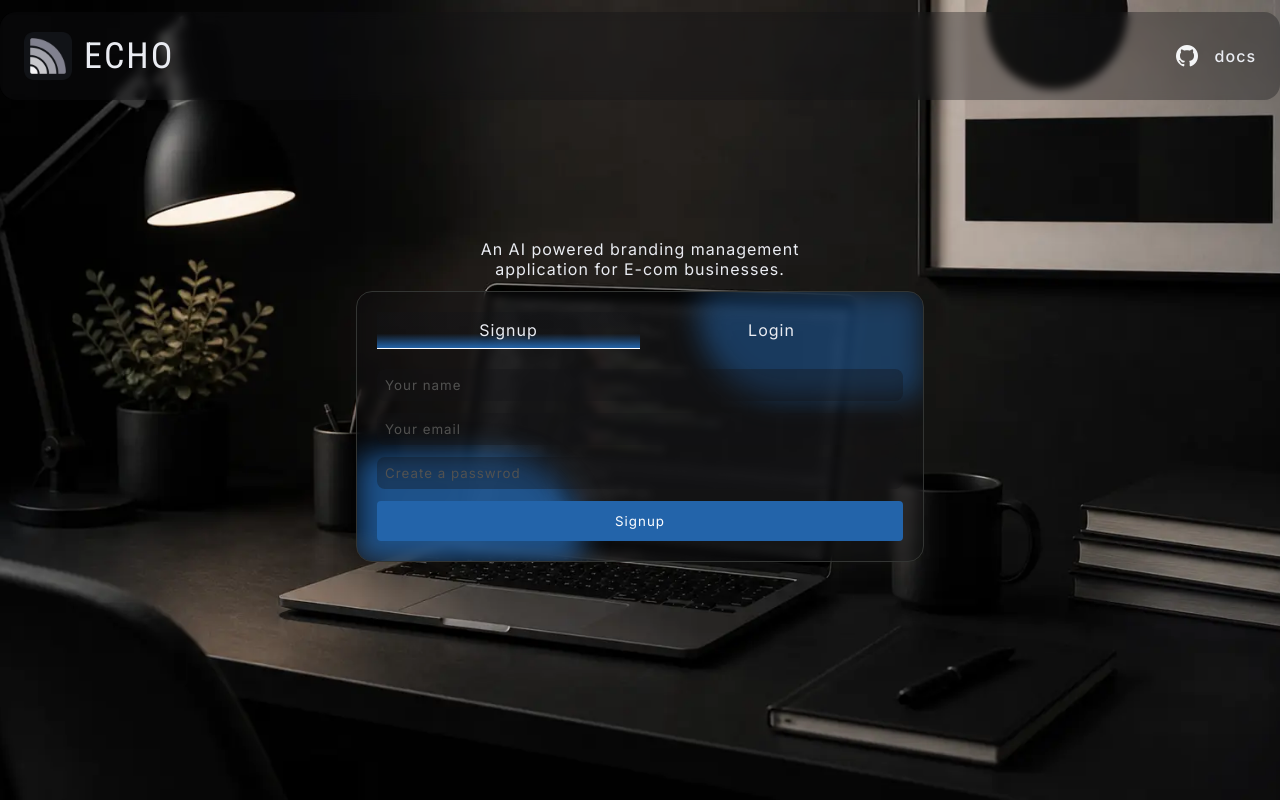
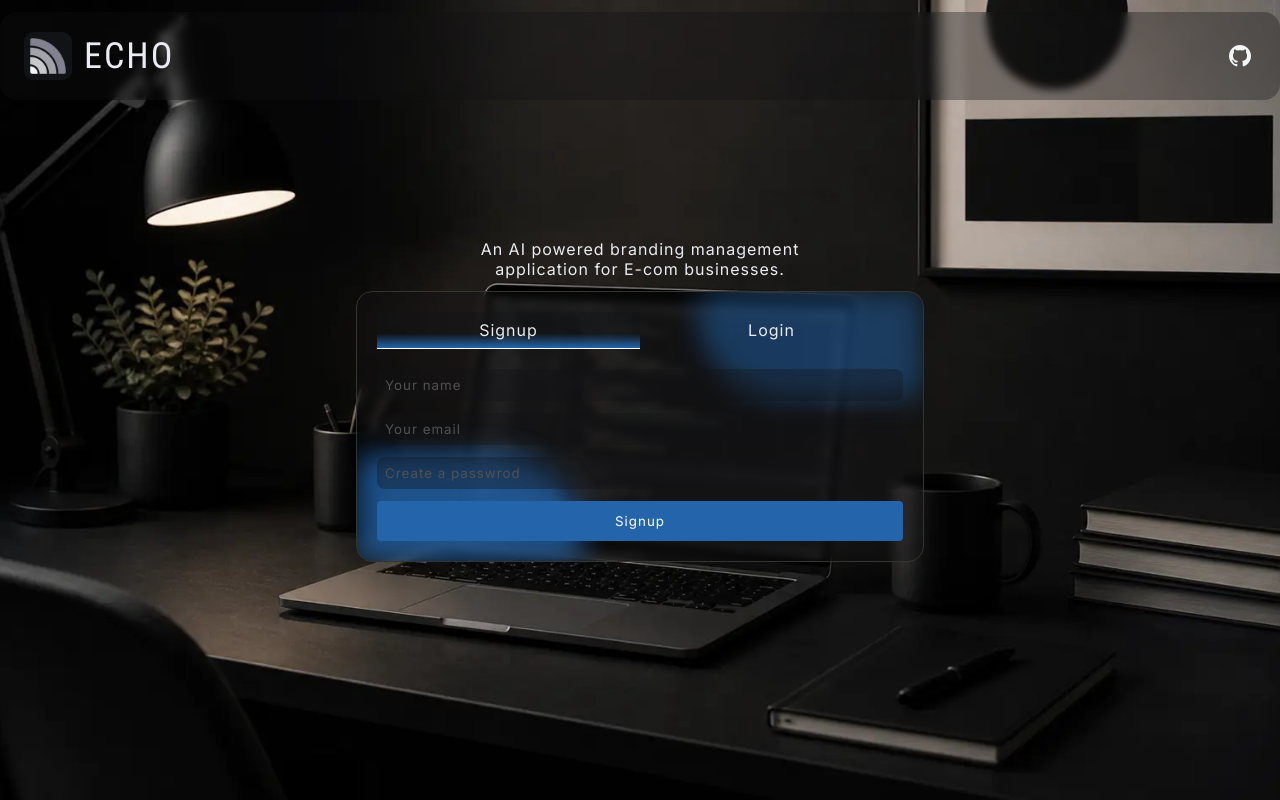
Before and after one commit to coderadi-in/ECHO, a Flask app: page / in a window 1280 px wide. Run offline with Flask 3, Linux system fonts and the light colour scheme; parts of the project's set-up code (start-up, migrations or seed data) failed here and were passed over.

Commit message:
Removed docs link from index.html page.

```diff
--- a/templates/index.html
+++ b/templates/index.html
@@ -28,8 +28,6 @@
                 <a href="https://github.com/coderadi-in/ECHO" class="link">
                     <img src="{{ url_for('static', filename='assets/icons/git.png') }}" alt="GITHUB" class="img">
                 </a>
-
-                <a href="/docs" class="link">docs</a>
             </div>
         </section>
     </header>
```
